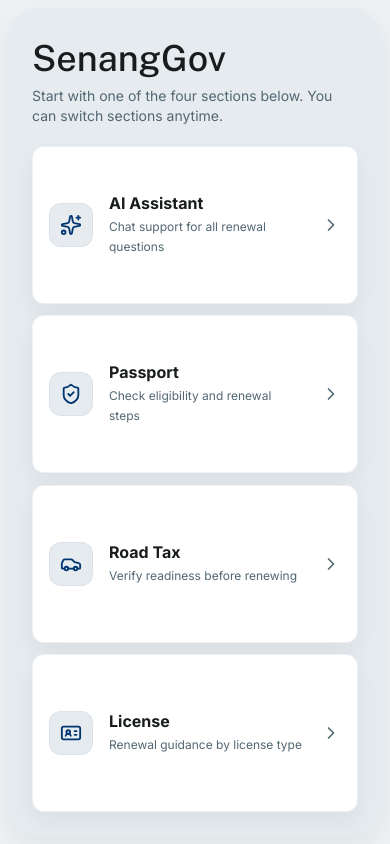
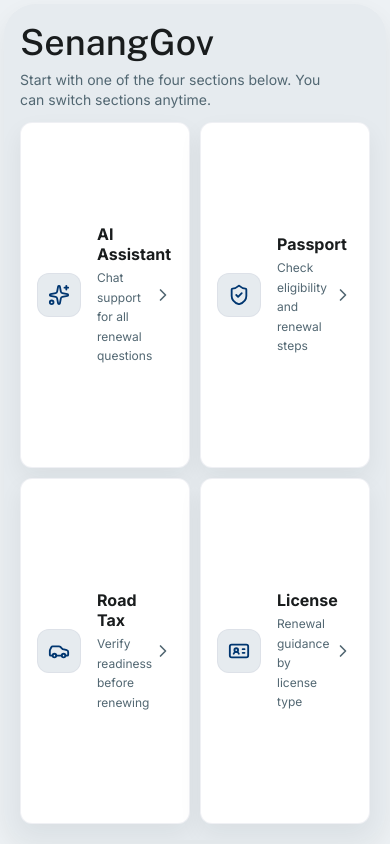
Before and after one commit to ChongBingQian/SenangGov, a React (Vite) app: page / in a window 390 px wide. Built offline with nearby package versions, Linux system fonts and the light colour scheme.

Commit message:
style: Adjust layout and spacing for improved UI responsiveness

```diff
--- a/src/App.tsx
+++ b/src/App.tsx
@@ -346,7 +346,7 @@ export default function App() {
   };
 
   return (
-    <div className="gov-app h-screen bg-[var(--surface)] text-[var(--on-surface)] font-body selection:bg-blue-100 overflow-hidden px-2 py-2 sm:px-5 sm:py-6">
+    <div className="gov-app h-[100dvh] min-h-[100dvh] bg-[var(--surface)] text-[var(--on-surface)] font-body selection:bg-blue-100 overflow-hidden px-1 py-1 sm:px-5 sm:py-6">
       <div className="max-w-md mx-auto h-full flex flex-col ambient-float bg-[var(--surface-container-low)] relative overflow-hidden rounded-[2rem]">
 
         {/* Header */}
@@ -403,43 +403,43 @@ export default function App() {
                 initial={{ opacity: 0, y: 20 }}
                 animate={{ opacity: 1, y: 0 }}
                 exit={{ opacity: 0, y: -20 }}
-                className="p-6 sm:p-8 flex flex-col h-full overflow-hidden min-h-0"
+                className="p-4 sm:p-8 flex flex-col h-full overflow-hidden min-h-0"
               >
-                <div className="pt-2 pb-5 shrink-0">
+                <div className="pt-1 pb-3 sm:pt-2 sm:pb-5 shrink-0">
                   <h1 className="font-display text-4xl leading-[1.05] text-[var(--on-surface)]">SenangGov</h1>
                   <p className="text-sm text-[var(--on-surface-variant)] mt-2 max-w-xs">
                     Start with one of the four sections below. You can switch sections anytime.
                   </p>
                 </div>
 
-                <div className="flex flex-col gap-3 flex-1 min-h-0">
+                <div className="grid grid-cols-2 gap-2.5 sm:gap-3 flex-1 min-h-0 auto-rows-fr sm:flex sm:flex-col">
                   <ServiceCard
                     icon={<Sparkles size={22} />}
                     title="AI Assistant"
                     desc="Chat support for all renewal questions"
                     onClick={handleAiAssistantSelect}
-                    className="flex-1 min-h-0"
+                    className="min-h-0 sm:flex-1"
                   />
                   <ServiceCard
                     icon={<ShieldCheck size={22} />}
                     title="Passport"
                     desc="Check eligibility and renewal steps"
                     onClick={() => handleServiceSelect('passport')}
-                    className="flex-1 min-h-0"
+                    className="min-h-0 sm:flex-1"
                   />
                   <ServiceCard
                     icon={<Car size={22} />}
                     title="Road Tax"
                     desc="Verify readiness before renewing"
                     onClick={() => handleServiceSelect('roadtax')}
-                    className="flex-1 min-h-0"
+                    className="min-h-0 sm:flex-1"
                   />
                   <ServiceCard
                     icon={<IdCard size={22} />}
                     title="License"
                     desc="Renewal guidance by license type"
                     onClick={() => handleServiceSelect('license')}
-                    className="flex-1 min-h-0"
+                    className="min-h-0 sm:flex-1"
                   />
                 </div>
               </motion.div>
```
